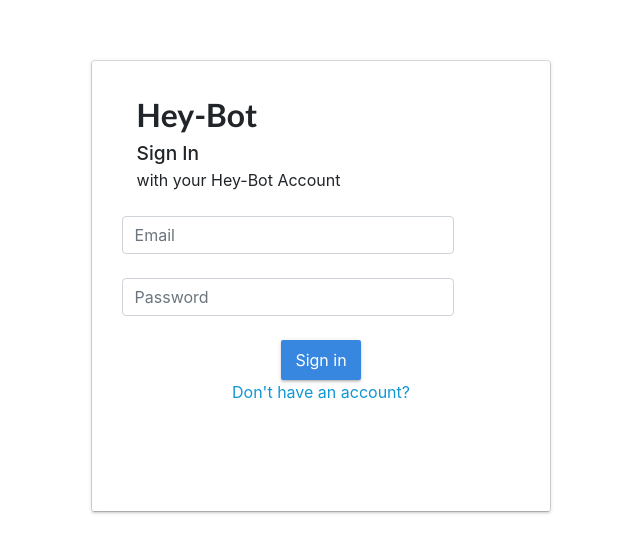
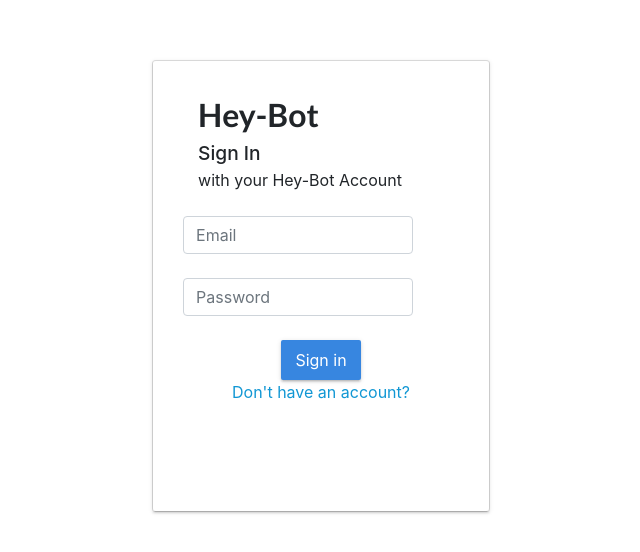
Before and after one commit to Streltz/heyteam, a React (Create React App) app in the folder hey-team/: page /signin in a window 768 px wide. Shown: the part 150-702 px from the top of the page, without its empty margins (63-703 px from the left). Built offline with nearby package versions, Linux system fonts and the light colour scheme.

Commit message:
fixed jummping of media

```diff
--- a/hey-team/src/components/login/styles.css
+++ b/hey-team/src/components/login/styles.css
@@ -50,7 +50,7 @@
 
 }
 
-@media screen and (min-width: 1200px) {
+@media screen and (min-width: 1000px) {
     .main-login {
         padding-left: 30%;
         padding-right: 30%;
@@ -58,8 +58,8 @@
 }
 @media screen and (max-width: 1200px) and (min-width: 580px){
     .main-login {
-        padding-left: 20%;
-        padding-right: 20%;
+        padding-left: 28%;
+        padding-right: 28%;
     }
 }
 
```
